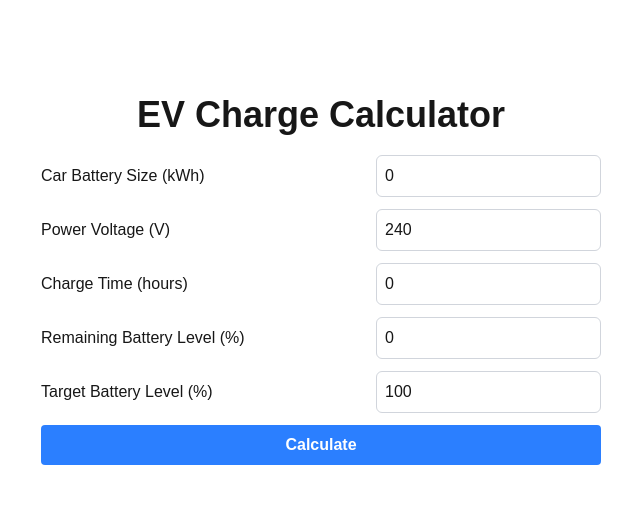
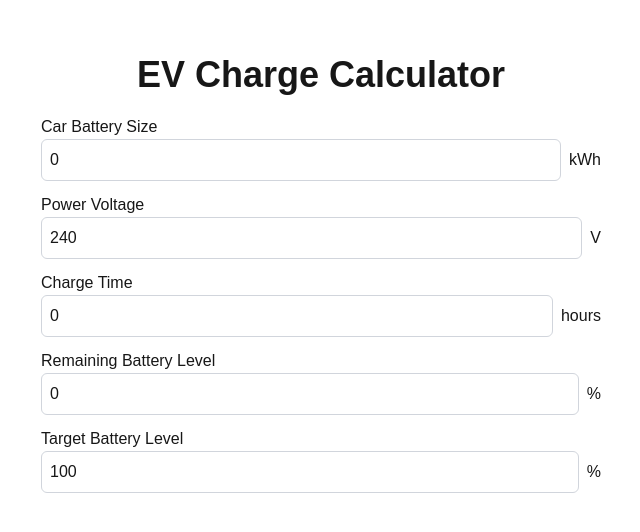
Before and after one commit to chimin/chimintools, a Next.js app: page /ev-charge-calc in a window 1280 px wide. Shown: the part 120-652 px from the top of the page, without its empty margins (319-959 px from the left). Built offline with nearby package versions, Linux system fonts and the light colour scheme.

Commit message:
Refactor UI

```diff
--- a/app/ev-charge-calc/page.tsx
+++ b/app/ev-charge-calc/page.tsx
@@ -1,7 +1,7 @@
 
 'use client';
 
-import { useState } from 'react';
+import { useState, useEffect } from 'react';
 
 export default function EVChargeCalc() {
   const [batterySize, setBatterySize] = useState(0);
@@ -11,69 +11,85 @@ export default function EVChargeCalc() {
   const [targetBattery, setTargetBattery] = useState(100);
   const [requiredCurrent, setRequiredCurrent] = useState(0);
 
+  useEffect(() => {
     const calculateCurrent = () => {
+      if (chargeTime > 0 && powerVoltage > 0) {
         const energyNeeded = (batterySize * (targetBattery - remainingBattery)) / 100;
         const powerNeeded = (energyNeeded / chargeTime) * 1000;
         const current = powerNeeded / powerVoltage;
         setRequiredCurrent(current);
+      } else {
+        setRequiredCurrent(0);
+      }
     };
+    calculateCurrent();
+  }, [batterySize, powerVoltage, chargeTime, remainingBattery, targetBattery]);
 
   return (
     <div className="flex flex-col items-center justify-center min-h-screen py-2">
       <main className="flex flex-col items-center justify-center w-full flex-1 px-20 text-center">
         <h1 className="text-4xl font-bold mb-5">EV Charge Calculator</h1>
-        <div className="flex flex-col w-1/2">
-          <div className="flex justify-between items-center mb-3">
-            <label>Car Battery Size (kWh)</label>
+        <div className="flex flex-col w-full md:w-1/2">
+          <div className="flex flex-col mb-3">
+            <label className="text-left">Car Battery Size</label>
+            <div className="flex items-center">
               <input
                 type="number"
                 value={batterySize}
                 onChange={(e) => setBatterySize(Number(e.target.value))}
-              className="border border-gray-300 rounded-md p-2"
+                className="border border-gray-300 rounded-md p-2 w-full"
               />
+              <span className="ml-2">kWh</span>
             </div>
-          <div className="flex justify-between items-center mb-3">
-            <label>Power Voltage (V)</label>
+          </div>
+          <div className="flex flex-col mb-3">
+            <label className="text-left">Power Voltage</label>
+            <div className="flex items-center">
               <input
                 type="number"
                 value={powerVoltage}
                 onChange={(e) => setPowerVoltage(Number(e.target.value))}
-              className="border border-gray-300 rounded-md p-2"
+                className="border border-gray-300 rounded-md p-2 w-full"
               />
+              <span className="ml-2">V</span>
             </div>
-          <div className="flex justify-between items-center mb-3">
-            <label>Charge Time (hours)</label>
+          </div>
+          <div className="flex flex-col mb-3">
+            <label className="text-left">Charge Time</label>
+            <div className="flex items-center">
               <input
                 type="number"
                 value={chargeTime}
                 onChange={(e) => setChargeTime(Number(e.target.value))}
-              className="border border-gray-300 rounded-md p-2"
+                className="border border-gray-300 rounded-md p-2 w-full"
               />
+              <span className="ml-2">hours</span>
             </div>
-          <div className="flex justify-between items-center mb-3">
-            <label>Remaining Battery Level (%)</label>
+          </div>
+          <div className="flex flex-col mb-3">
+            <label className="text-left">Remaining Battery Level</label>
+            <div className="flex items-center">
               <input
                 type="number"
                 value={remainingBattery}
                 onChange={(e) => setRemainingBattery(Number(e.target.value))}
-              className="border border-gray-300 rounded-md p-2"
+                className="border border-gray-300 rounded-md p-2 w-full"
               />
+              <span className="ml-2">%</span>
             </div>
-          <div className="flex justify-between items-center mb-3">
-            <label>Target Battery Level (%)</label>
+          </div>
+          <div className="flex flex-col mb-3">
+            <label className="text-left">Target Battery Level</label>
+            <div className="flex items-center">
               <input
                 type="number"
                 value={targetBattery}
                 onChange={(e) => setTargetBattery(Number(e.target.value))}
-              className="border border-gray-300 rounded-md p-2"
+                className="border border-gray-300 rounded-md p-2 w-full"
               />
+              <span className="ml-2">%</span>
             </div>
-          <button
-            onClick={calculateCurrent}
-            className="bg-blue-500 hover:bg-blue-700 text-white font-bold py-2 px-4 rounded"
-          >
-            Calculate
-          </button>
+          </div>
           {requiredCurrent > 0 && (
             <div className="mt-5">
               <h2 className="text-2xl font-bold">
```
Lines whose indentation alone changed are shown as unchanged.
